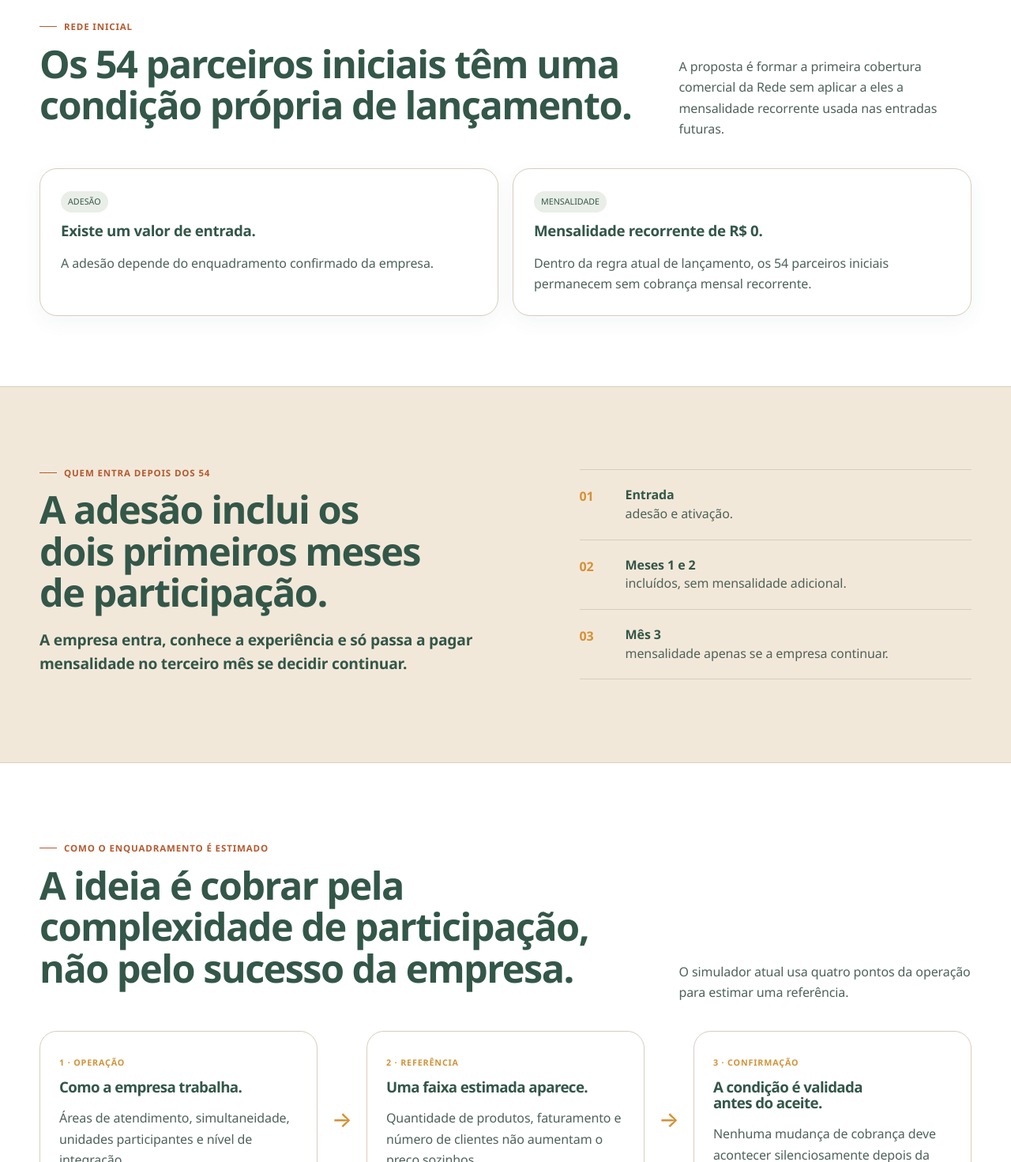
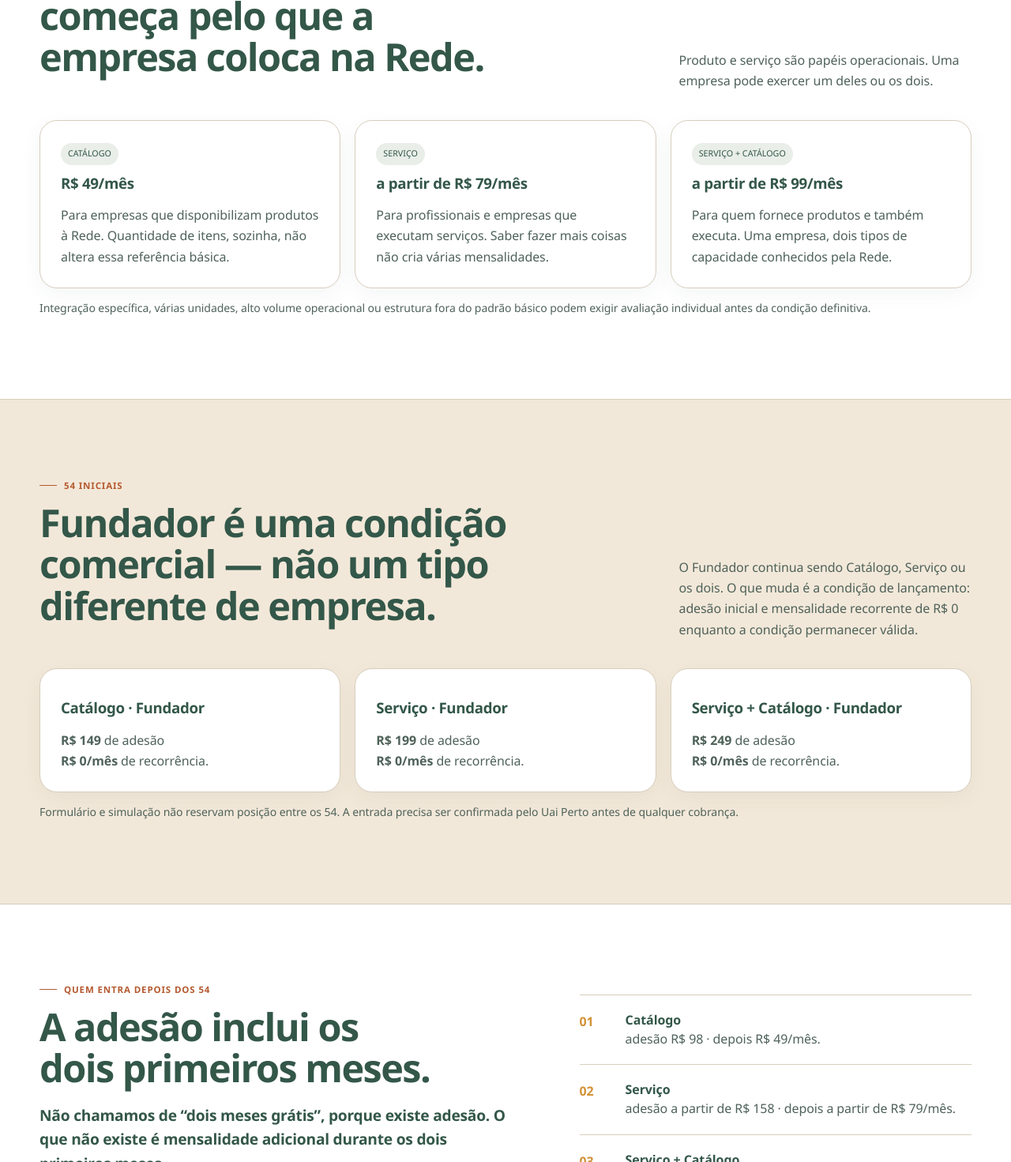
Before and after one commit to Odyssey-Synapse/Rede-Comercial-Inteligente, a website: page transparencia.html in a window 1280 px wide. Shown: the part 1329-2800 px from the top of the page at 79% size. Drawn offline with Linux system fonts and the light colour scheme.

Commit message:
feat: alinhar transparencia ao modelo de catalogo e servico

```diff
--- a/transparencia.html
+++ b/transparencia.html
@@ -3,7 +3,7 @@
 <head>
   <meta charset="utf-8">
   <meta name="viewport" content="width=device-width,initial-scale=1,viewport-fit=cover">
-  <meta name="description" content="Entenda de forma clara como funcionam relevância, adesão, mensalidade e participação empresarial no Uai Perto.">
+  <meta name="description" content="Entenda como funcionam Catálogo, Serviço, condição Fundador, adesão, mensalidade, relevância e logística no Uai Perto.">
   <meta name="theme-color" content="#335749">
   <title>Transparência — Uai Perto</title>
   <script>(function(){try{document.documentElement.dataset.theme=localStorage.getItem("aa-theme")||(matchMedia("(prefers-color-scheme: dark)").matches?"dark":"light")}catch(e){document.documentElement.dataset.theme="light"}})()</script>
@@ -18,67 +18,93 @@
   <div class="container narrow">
     <div class="breadcrumb"><a href="/">Início</a><span>›</span>Transparência</div>
     <span class="eyebrow">Transparência</span>
-    <h1 class="h1">Antes de uma empresa entrar, ela precisa entender onde está o dinheiro e quais regras não mudam.</h1>
-    <p class="lead">Participação comercial, preço e relevância são coisas diferentes. Esta página existe para deixar essa separação clara.</p>
+    <h1 class="h1">Preço, participação e relevância precisam continuar separados.</h1>
+    <p class="lead">Uma empresa paga para participar da estrutura da Rede. Isso não compra prioridade numa necessidade incompatível, não transforma o Uai Perto em leilão de menor preço e não muda silenciosamente a condição combinada.</p>
   </div>
 </section>
 
 <section class="section">
   <div class="container">
     <div class="grid-3">
-      <article class="card reveal"><h3>Pagar mais não transforma uma empresa na melhor resposta.</h3><p>A escolha de uma solução deve considerar compatibilidade com a necessidade. Uma condição comercial maior não corrige uma opção inadequada.</p></article>
-      <article class="card reveal" data-delay="1"><h3>O preço precisa ter uma lógica compreensível.</h3><p>A referência comercial considera a estrutura usada pela empresa dentro da Rede, e não simplesmente quantos produtos vende ou quanto fatura.</p></article>
-      <article class="card reveal" data-delay="2"><h3>Simulação não é contrato.</h3><p>Um valor estimado serve para orientar. A condição definitiva precisa ser apresentada e confirmada antes de qualquer aceite.</p></article>
+      <article class="card reveal"><h3>Pagar mais não compra a resposta.</h3><p>A escolha de um caminho deve começar pela compatibilidade com a necessidade. Mensalidade, adesão ou campanha não corrigem uma opção inadequada.</p></article>
+      <article class="card reveal" data-delay="1"><h3>Informar mais não deve virar punição.</h3><p>Quantidade de produtos, categorias ou habilidades, sozinha, não aumenta a cobrança. A Rede precisa conhecer melhor a capacidade de quem participa.</p></article>
+      <article class="card reveal" data-delay="2"><h3>Simulação não é contrato.</h3><p>A calculadora mostra uma referência. A empresa ainda passa por qualificação e recebe a condição confirmada antes de qualquer cobrança.</p></article>
     </div>
   </div>
 </section>
 
 <section class="section section-alt">
   <div class="container">
-    <div class="section-head reveal"><div><span class="eyebrow">Rede inicial</span><h2 class="h2">Os 54 parceiros iniciais têm uma condição própria de lançamento.</h2></div><p>A proposta é formar a primeira cobertura comercial da Rede sem aplicar a eles a mensalidade recorrente usada nas entradas futuras.</p></div>
-    <div class="grid-2">
-      <article class="card reveal"><span class="demo-tag">ADESÃO</span><h3>Existe um valor de entrada.</h3><p>A adesão depende do enquadramento confirmado da empresa.</p></article>
-      <article class="card reveal" data-delay="1"><span class="demo-tag">MENSALIDADE</span><h3>Mensalidade recorrente de R$ 0.</h3><p>Dentro da regra atual de lançamento, os 54 parceiros iniciais permanecem sem cobrança mensal recorrente.</p></article>
+    <div class="section-head reveal"><div><span class="eyebrow">Modelo comercial em validação</span><h2 class="h2">A primeira referência começa pelo que a empresa coloca na Rede.</h2></div><p>Produto e serviço são papéis operacionais. Uma empresa pode exercer um deles ou os dois.</p></div>
+    <div class="grid-3">
+      <article class="card reveal"><span class="demo-tag">CATÁLOGO</span><h3>R$ 49/mês</h3><p>Para empresas que disponibilizam produtos à Rede. Quantidade de itens, sozinha, não altera essa referência básica.</p></article>
+      <article class="card reveal" data-delay="1"><span class="demo-tag">SERVIÇO</span><h3>a partir de R$ 79/mês</h3><p>Para profissionais e empresas que executam serviços. Saber fazer mais coisas não cria várias mensalidades.</p></article>
+      <article class="card reveal" data-delay="2"><span class="demo-tag">SERVIÇO + CATÁLOGO</span><h3>a partir de R$ 99/mês</h3><p>Para quem fornece produtos e também executa. Uma empresa, dois tipos de capacidade conhecidos pela Rede.</p></article>
+    </div>
+    <p class="fine reveal">Integração específica, várias unidades, alto volume operacional ou estrutura fora do padrão básico podem exigir avaliação individual antes da condição definitiva.</p>
+  </div>
+</section>
+
+<section class="section">
+  <div class="container">
+    <div class="section-head reveal"><div><span class="eyebrow">54 iniciais</span><h2 class="h2">Fundador é uma condição comercial — não um tipo diferente de empresa.</h2></div><p>O Fundador continua sendo Catálogo, Serviço ou os dois. O que muda é a condição de lançamento: adesão inicial e mensalidade recorrente de R$ 0 enquanto a condição permanecer válida.</p></div>
+    <div class="grid-3">
+      <article class="card reveal"><h3>Catálogo · Fundador</h3><p><strong>R$ 149</strong> de adesão<br><strong>R$ 0/mês</strong> de recorrência.</p></article>
+      <article class="card reveal" data-delay="1"><h3>Serviço · Fundador</h3><p><strong>R$ 199</strong> de adesão<br><strong>R$ 0/mês</strong> de recorrência.</p></article>
+      <article class="card reveal" data-delay="2"><h3>Serviço + Catálogo · Fundador</h3><p><strong>R$ 249</strong> de adesão<br><strong>R$ 0/mês</strong> de recorrência.</p></article>
+    </div>
+    <p class="fine reveal">Formulário e simulação não reservam posição entre os 54. A entrada precisa ser confirmada pelo Uai Perto antes de qualquer cobrança.</p>
+  </div>
+</section>
+
+<section class="section section-alt">
+  <div class="container split-feature">
+    <div class="reveal"><span class="eyebrow">Quem entra depois dos 54</span><h2 class="h2">A adesão inclui os dois primeiros meses.</h2><p class="lead">Não chamamos de “dois meses grátis”, porque existe adesão. O que não existe é mensalidade adicional durante os dois primeiros meses.</p><p>Antes da primeira mensalidade recorrente, a empresa decide se quer continuar.</p></div>
+    <div class="benefit-list reveal" data-delay="1">
+      <div><span>01</span><p><strong>Catálogo</strong><br>adesão R$ 98 · depois R$ 49/mês.</p></div>
+      <div><span>02</span><p><strong>Serviço</strong><br>adesão a partir de R$ 158 · depois a partir de R$ 79/mês.</p></div>
+      <div><span>03</span><p><strong>Serviço + Catálogo</strong><br>adesão a partir de R$ 198 · depois a partir de R$ 99/mês.</p></div>
     </div>
   </div>
 </section>
 
 <section class="section">
-  <div class="container split-feature">
-    <div class="reveal"><span class="eyebrow">Quem entra depois dos 54</span><h2 class="h2">A adesão inclui os dois primeiros meses de participação.</h2><p class="lead">A empresa entra, conhece a experiência e só passa a pagar mensalidade no terceiro mês se decidir continuar.</p></div>
-    <div class="benefit-list reveal" data-delay="1">
-      <div><span>01</span><p><strong>Entrada</strong><br>adesão e ativação.</p></div>
-      <div><span>02</span><p><strong>Meses 1 e 2</strong><br>incluídos, sem mensalidade adicional.</p></div>
-      <div><span>03</span><p><strong>Mês 3</strong><br>mensalidade apenas se a empresa continuar.</p></div>
+  <div class="container">
+    <div class="section-head reveal"><div><span class="eyebrow">Como a referência é formada</span><h2 class="h2">Primeiro o papel. Depois, só a complexidade que realmente existir.</h2></div><p>A calculadora básica ficou simples de propósito. Ela identifica se a empresa oferece Produtos, Serviços ou os dois.</p></div>
+    <div class="price-explainer reveal">
+      <div class="price-stage"><small>1 · PAPEL</small><h3>O que a empresa coloca na Rede?</h3><p>Produtos, serviços ou os dois.</p></div>
+      <span class="price-arrow">→</span>
+      <div class="price-stage"><small>2 · REFERÊNCIA</small><h3>A base aparece.</h3><p>R$ 49, R$ 79+ ou R$ 99+, conforme a combinação.</p></div>
+      <span class="price-arrow">→</span>
+      <div class="price-stage"><small>3 · CONFIRMAÇÃO</small><h3>Exceções são avaliadas.</h3><p>Integração específica, várias unidades ou estrutura incomum são confirmadas antes do aceite.</p></div>
     </div>
   </div>
 </section>
 
 <section class="section section-alt">
   <div class="container">
-    <div class="section-head reveal"><div><span class="eyebrow">Como o enquadramento é estimado</span><h2 class="h2">A ideia é cobrar pela complexidade de participação, não pelo sucesso da empresa.</h2></div><p>O simulador atual usa quatro pontos da operação para estimar uma referência.</p></div>
-    <div class="price-explainer reveal">
-      <div class="price-stage"><small>1 · OPERAÇÃO</small><h3>Como a empresa trabalha.</h3><p>Áreas de atendimento, simultaneidade, unidades participantes e nível de integração.</p></div>
-      <span class="price-arrow">→</span>
-      <div class="price-stage"><small>2 · REFERÊNCIA</small><h3>Uma faixa estimada aparece.</h3><p>Quantidade de produtos, faturamento e número de clientes não aumentam o preço sozinhos.</p></div>
-      <span class="price-arrow">→</span>
-      <div class="price-stage"><small>3 · CONFIRMAÇÃO</small><h3>A condição é validada antes do aceite.</h3><p>Nenhuma mudança de cobrança deve acontecer silenciosamente depois da contratação.</p></div>
+    <div class="section-head reveal"><div><span class="eyebrow">Não é leilão de menor preço</span><h2 class="h2">O menor preço de um item não é automaticamente a melhor solução.</h2></div><p>O Uai Perto precisa olhar o caminho inteiro: disponibilidade, localização, tempo, logística, condições da necessidade e custo total.</p></div>
+    <div class="grid-3">
+      <article class="card reveal"><h3>Preço continua sendo da empresa.</h3><p>A loja ou o prestador informa seu preço. A Rede não inventa valor de produto ou serviço.</p></article>
+      <article class="card reveal" data-delay="1"><h3>Custo total importa.</h3><p>Um item mais barato pode gerar mais deslocamento, outra coleta, atraso ou risco e terminar produzindo uma solução pior.</p></article>
+      <article class="card reveal" data-delay="2"><h3>Campanha não compra compatibilidade.</h3><p>Cupons e ativações podem existir como camada comercial rastreável, mas não devem tornar uma alternativa incompatível organicamente mais relevante.</p></article>
     </div>
   </div>
 </section>
 
 <section class="section">
   <div class="container">
-    <div class="section-head reveal"><div><span class="eyebrow">O que ainda depende de validação</span><h2 class="h2">Algumas partes da visão do produto ainda precisam ser implementadas e testadas antes de virarem oferta comercial.</h2></div></div>
+    <div class="section-head reveal"><div><span class="eyebrow">Logística</span><h2 class="h2">Quando a Rede compõe uma solução, a movimentação também precisa ser explicável.</h2></div></div>
     <div class="grid-2">
-      <article class="card reveal"><h3>Logística entre várias empresas</h3><p>Coordenar compras ou serviços de mais de um parceiro exige validação operacional antes de ser tratado como capacidade disponível.</p></article>
-      <article class="card reveal" data-delay="1"><h3>Novas camadas comerciais</h3><p>Qualquer mecanismo futuro precisa preservar a separação entre pagar pela participação e ser relevante para uma necessidade.</p></article>
+      <article class="card reveal"><h3>Produto usado numa solução coordenada</h3><p>Na operação planejada, a loja confirma e separa; o Resolva Aí cuida da coleta e movimentação necessária entre os participantes.</p></article>
+      <article class="card reveal" data-delay="1"><h3>Compra direta em uma única loja</h3><p>Conforme a loja disponibilizar, o consumidor pode retirar, usar a entrega própria da empresa ou solicitar a logística da Rede.</p></article>
     </div>
+    <p class="fine reveal">A logística é uma capacidade operacional separada da mensalidade empresarial e depende de disponibilidade e validação da operação antes de ser tratada como serviço garantido.</p>
   </div>
 </section>
 
 <section class="section-sm">
-  <div class="container cta-panel reveal"><div><span class="eyebrow eyebrow-cta">Quer ver sua referência?</span><h2>Use o simulador antes de decidir.</h2><p>Quatro perguntas simples mostram o enquadramento estimado da empresa e as condições de entrada.</p></div><a class="button button-light" href="/calculadora.html">Abrir simulador →</a></div>
+  <div class="container cta-panel reveal"><div><span class="eyebrow eyebrow-cta">Quer ver sua referência?</span><h2>Marque Produtos, Serviços ou os dois.</h2><p>A calculadora mostra a referência atual sem transformar sua operação numa conta complicada.</p></div><a class="button button-light" href="/calculadora.html">Abrir calculadora →</a></div>
 </section>
 
 <div id="site-footer"></div>
```
